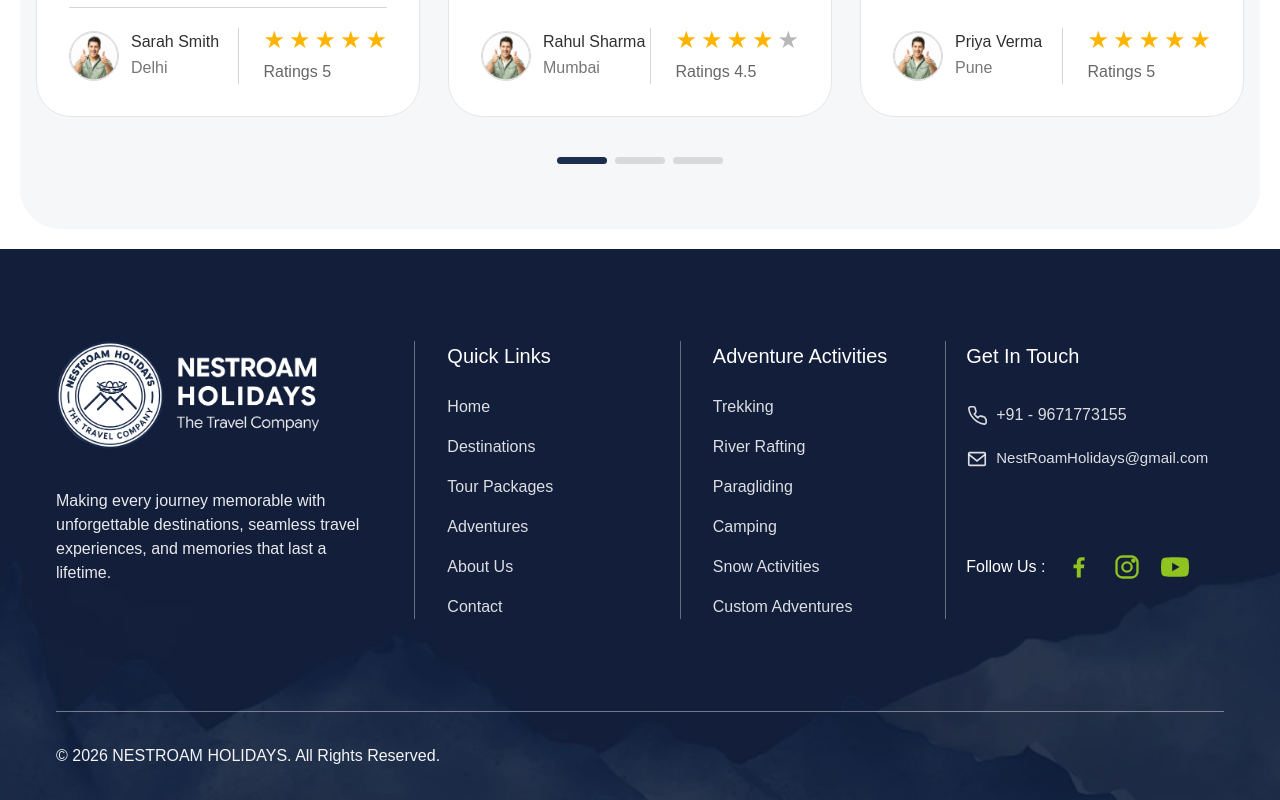
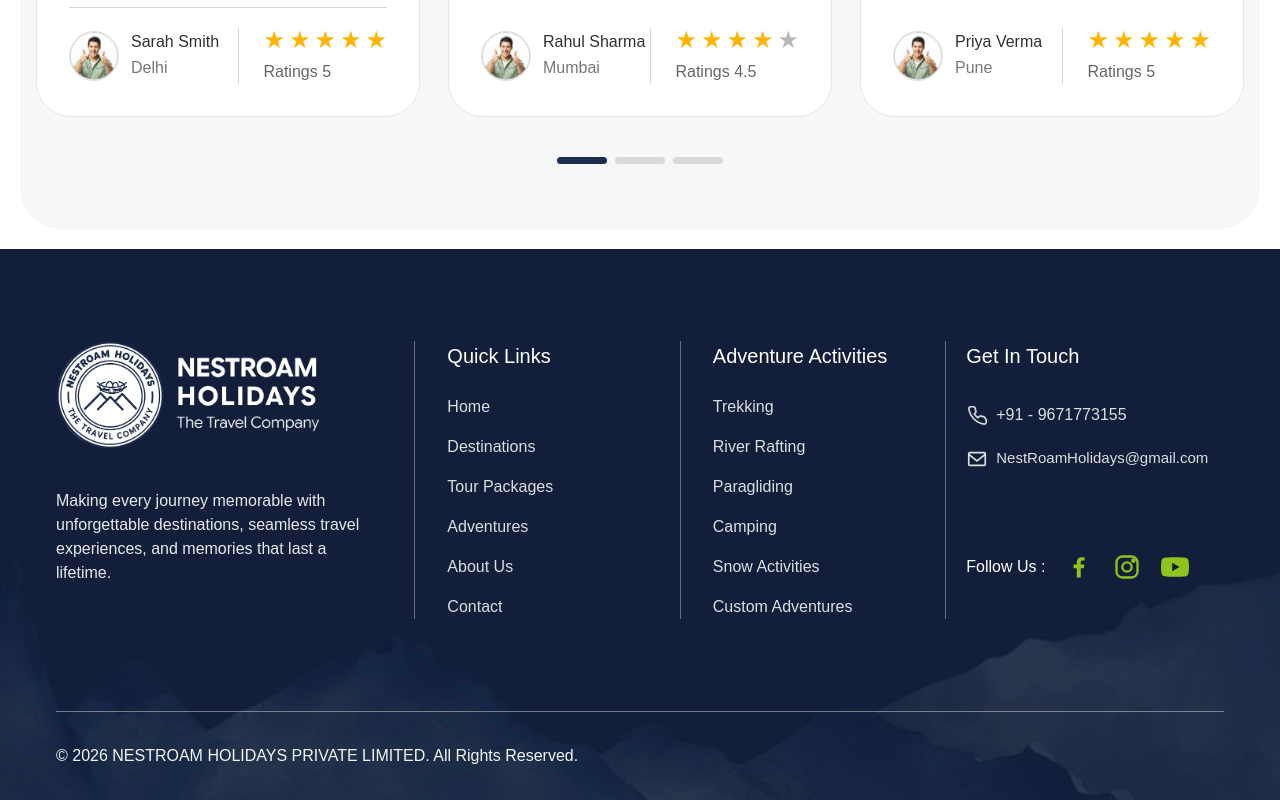
Before and after one commit to rahulpandey-create/nest-roam, a React (Vite) app in the folder client/: page / in a window 1280 px wide. Shown: the part 5387-6187 px from the top of the page. Built offline with nearby package versions, Linux system fonts and the light colour scheme; no server answers; a web font is replaced by a local one.

Commit message:
Edit: Organisation details

```diff
--- a/client/src/screens/Inc/Footer.jsx
+++ b/client/src/screens/Inc/Footer.jsx
@@ -188,7 +188,7 @@ const Footer = () => {
         <div className="fontgoogle flex flex-col justify-between gap-5 border-t border-white/40 py-8 text-white/95 md:flex-row md:items-center text-[14px] md:text-[18px]">
 
           <p>
-            © 2026 NESTROAM HOLIDAYS. All Rights Reserved.
+            © 2026 NESTROAM HOLIDAYS PRIVATE LIMITED. All Rights Reserved.
           </p>
 
 
```
